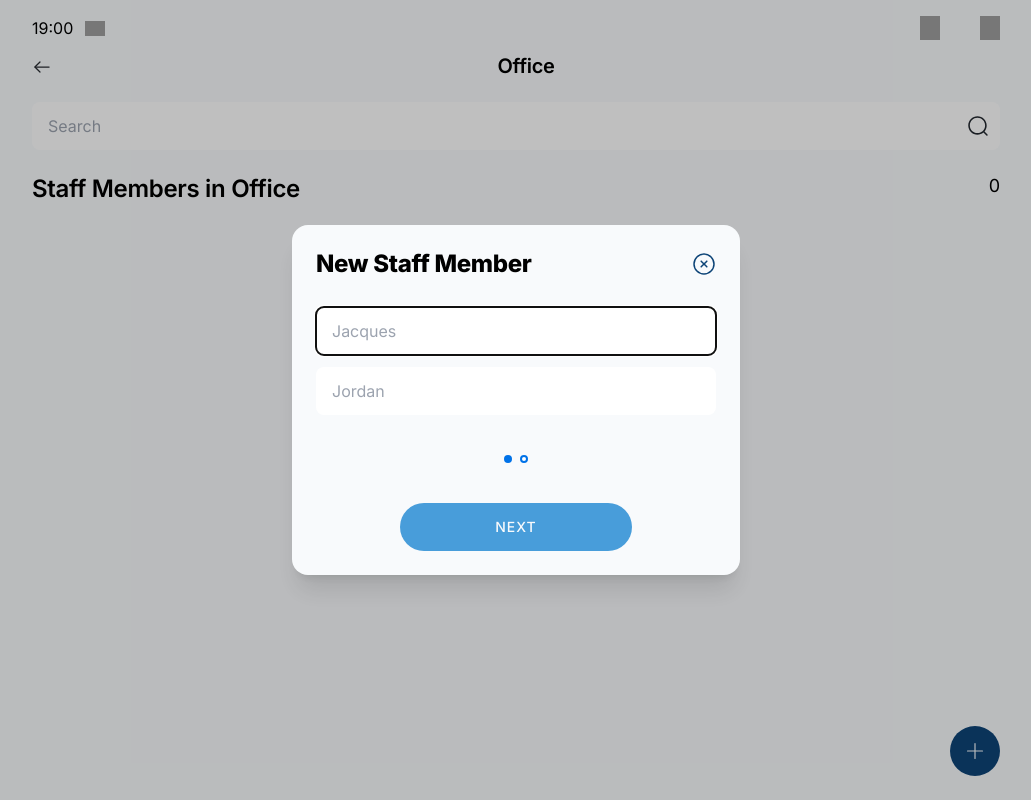
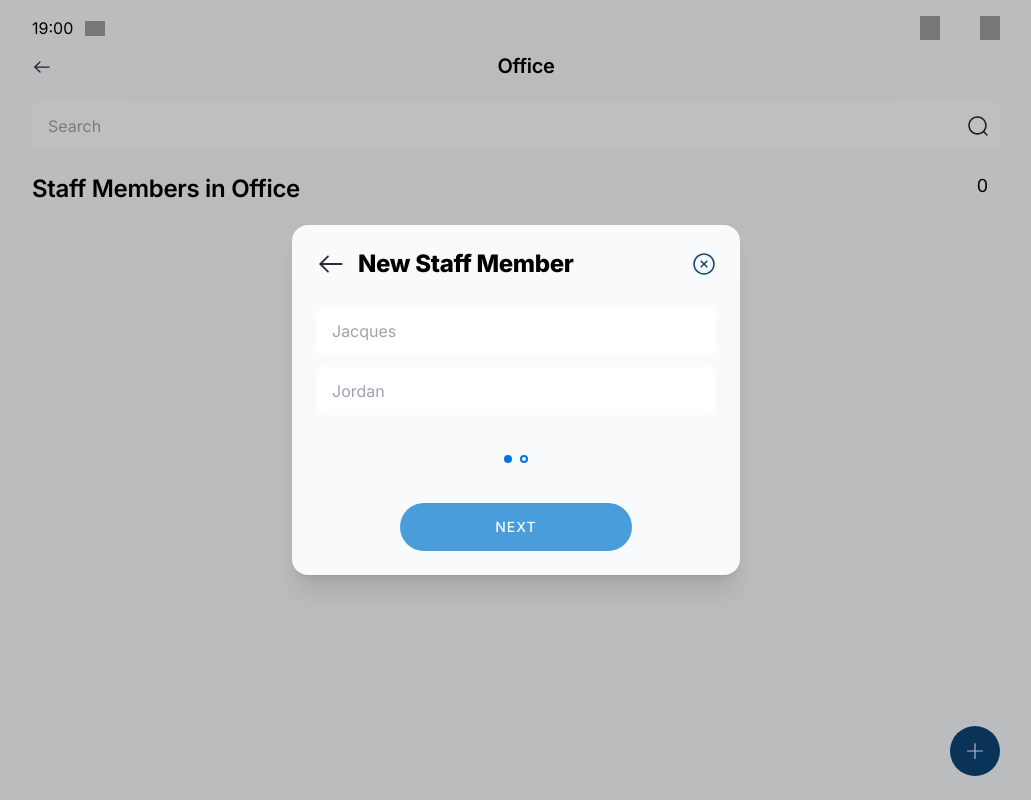
Before and after one commit to fGiordi/tecnical-assignment, a Next.js app: page /office/1 in a window 1280 px wide. Both pictures are taken after a click on the button 1099 px from the left and 751 px from the top of the page. Shown: the whole page, without its empty margins (124-1155 px from the left). Built offline with nearby package versions, Linux system fonts and the light colour scheme; grey boxes are pictures that could not be loaded.

Commit message:
refactored Modal title components

```diff
--- a/src/app/components/Buttons/ActionBtn.tsx
+++ b/src/app/components/Buttons/ActionBtn.tsx
@@ -16,7 +16,6 @@ export default function ActionBtn({
       type="submit"
       onClick={action}
       disabled={disabled}
-      // TODO: to addd font of 400?
       className={`uppercase text-center w-[232px] h-[48px] rounded-[100px] ${
         isNotDangerFill
           ? 'bg-office-specno-blue-normal text-light-gray-text'
--- a/src/app/components/Buttons/ActionFabBtn.tsx
+++ b/src/app/components/Buttons/ActionFabBtn.tsx
@@ -15,7 +15,6 @@ export default function ActionFabBtn({ page, action }: IActionBtn) {
   const router = useRouter();
 
   const goToPage = () => {
-    console.log('action', action);
     if (action) {
       action();
     } else {
--- a/src/app/components/Buttons/DeleteOfficeBtns.tsx
+++ b/src/app/components/Buttons/DeleteOfficeBtns.tsx
@@ -10,12 +10,9 @@ export default function DeleteOfficeBtns({
   onClose,
   deleteOffice
 }: IDeleteOfficeBtns) {
-  // TODO: store state of buttons with actions
-  // fetch actions from store -> db
   const deleteBtnsInfo: IActionBtn[] = [
     {
       name: 'Delete Office',
-      // TODO: to come from DB
       action: deleteOffice,
       fill: true,
       danger: true
--- a/src/app/components/Form/Input.tsx
+++ b/src/app/components/Form/Input.tsx
@@ -17,7 +17,6 @@ export default function Input({
   onChange
 }: IInput) {
   const handleChange = (event: React.ChangeEvent<HTMLInputElement>) => {
-    console.log('indis', event.target.value);
     if (onChange) {
       onChange(event.target.value);
     }
--- a/src/app/components/Form/StaffStepper.tsx
+++ b/src/app/components/Form/StaffStepper.tsx
@@ -40,25 +40,13 @@ export default function StaffStepper({
   const [preselectedAvatar, setPreSelectedAvatar] = useState<
     string | undefined | null
   >(staffMember?.avatar);
-  // TODO: store state of buttons with actions
 
-  // TODO: fetch actions from store -> db
-
-  // TODO: have active step state toggle
-
-  // next step function
   const nextStep = () => {
     increaseStepper();
   };
 
-  // prev step function
   const prevStep = () => {
     decreaseStepper();
-  };
-
-  // check if we are on final step
-  const isFinalStep = () => {
-    return step === Steps.Avatar;
   };
 
   const updateStaff = () => {
--- a/src/app/components/Modal/Titles/EditTitle.tsx
+++ b/src/app/components/Modal/Titles/EditTitle.tsx
@@ -1,9 +1,8 @@
 'use client';
 import Image from 'next/image';
 import CrossBtn from '@/app/components/SVGS/CrossBtn.svg';
-import BackBtn from '@/app/components/SVGS/BackBtn.svg';
-import { Dialog } from '@headlessui/react';
 import { useHelpersStore } from '@/store/helpers.store';
+import TitleIcon from './TitleIcon';
 
 interface EditTitle {
   title: string;
@@ -11,27 +10,22 @@ interface EditTitle {
 }
 
 export default function EditTitle({ title, onClose }: EditTitle) {
-  const { activeStepper } = useHelpersStore();
+  const { activeStepper, decreaseStepper } = useHelpersStore();
 
   const onFirstStep = activeStepper == 0;
 
-  const goToHome = () => {};
+  const goToHome = () => {
+    if (onFirstStep) {
+      onClose();
+    } else {
+      decreaseStepper();
+    }
+  };
 
   return (
     <section className="flex items-center justify-between">
       <div className="flex items-center gap-3">
-        {/* TODO: make this into component? */}
-        {!onFirstStep && (
-          <button onClick={goToHome}>
-            <Image src={BackBtn.src} width={30} height={30} alt="Close" />
-          </button>
-        )}
-        <Dialog.Title
-          as="h3"
-          className="font-extrabold leading-[29.05px] tracking-[-0.02rem] text-left text-[24px] text-bold-black"
-        >
-          {title}
-        </Dialog.Title>
+        <TitleIcon title={title} goToBack={goToHome} />
       </div>
       <Image
         src={CrossBtn.src}
--- /dev/null
+++ b/src/app/components/Modal/Titles/TitleIcon.tsx
@@ -0,0 +1,39 @@
+import Image from 'next/image';
+import BackBtn from '@/app/components/SVGS/BackBtn.svg';
+import { Dialog } from '@headlessui/react';
+
+interface TitleIcon {
+  title: string;
+  onClose?: () => void;
+  activeStepper?: number;
+  goToBack: () => void;
+}
+
+export default function TitleIcon({
+  title,
+  onClose,
+  activeStepper,
+  goToBack
+}: TitleIcon) {
+  const onFirstStep = activeStepper == 0;
+
+  const goToHome = () => {
+    goToBack();
+  };
+
+  return (
+    <>
+      {!onFirstStep && (
+        <button onClick={goToHome}>
+          <Image src={BackBtn.src} width={30} height={30} alt="Close" />
+        </button>
+      )}
+      <Dialog.Title
+        as="h3"
+        className="font-extrabold leading-[29.05px] tracking-[-0.02rem] text-left text-[24px] text-bold-black"
+      >
+        {title}
+      </Dialog.Title>
+    </>
+  );
+}
--- a/src/app/components/Modal/index.tsx
+++ b/src/app/components/Modal/index.tsx
@@ -1,9 +1,9 @@
 import { Fragment } from 'react';
 import { Dialog, Transition } from '@headlessui/react';
 import DeleteTitle from '@/app/components/Modal/Titles/DeleteTitle';
-import EditTitle from '@/app/components/Modal/Titles/EditTitle';
+import EditOrAddTitle from '@/app/components/Modal/Titles/EditTitle';
 
-type ModalTypes = 'delete' | 'edit' | 'info';
+type ModalTypes = 'delete' | 'edit' | 'info' | 'new';
 
 interface Modal {
   isOpen: boolean;
@@ -15,6 +15,7 @@ interface Modal {
 }
 
 export default function Modal({ title, isOpen, onClose, body, type }: Modal) {
+  const canEditOrAdd = type === 'edit' || type === 'new';
   return (
     <Transition appear show={isOpen} as={Fragment}>
       <Dialog as="section" className="relative z-10 " onClose={onClose}>
@@ -42,12 +43,11 @@ export default function Modal({ title, isOpen, onClose, body, type }: Modal) {
               leaveTo="opacity-0 scale-95"
             >
               <Dialog.Panel className="w-full max-w-md transform overflow-hidden rounded-2xl bg-specno-light-bg p-6 text-left align-middle shadow-xl transition-all">
-                {/*TODO: Create TitleType Component */}
                 {type === 'delete' && (
                   <DeleteTitle title={title} onClose={onClose} />
                 )}
-                {type === 'edit' && (
-                  <EditTitle title={title} onClose={onClose} />
+                {canEditOrAdd && (
+                  <EditOrAddTitle title={title} onClose={onClose} />
                 )}
 
                 <div className="mt-7">{body}</div>
--- a/src/app/components/Office/OfficeCard.tsx
+++ b/src/app/components/Office/OfficeCard.tsx
@@ -19,12 +19,7 @@ interface IOfficeCard {
 }
 
 export default function OfficeCard({ office, id, view }: IOfficeCard) {
-  const goToOfficeView = () => {};
-
   const [moreInfo, setShowMoreInfo] = useState(false);
-
-  // questions some px I did round eg, 11.6 in specno card heading I made it 12px?
-  // same with 9.3 margin bottom of 5 staff members , making it 9
 
   const collapse = () => {
     setShowMoreInfo((preve) => !preve);
@@ -83,7 +78,7 @@ export default function OfficeCard({ office, id, view }: IOfficeCard) {
               />
             </button>
           </div>
-          {moreInfo && (
+          {moreInfo && toggledOffice && (
             <div className="flex flex-col gap-3 items-start">
               <IconText
                 imgName="Phone Icon"
--- a/src/pageClientViews/LandingOffices.tsx
+++ b/src/pageClientViews/LandingOffices.tsx
@@ -13,13 +13,7 @@ export default function LandingOffices() {
           There are currently no offices added to the application
         </h2>
       )}
-      <div className="flex md:grid md:grid-cols-3   gap-7 w-full ">
-        {/* @ts-ignore */}
-        {/* {storedData &&
-          // @ts-ignore
-          storedData.map((office, index) => {
-            return <OfficeCard key={index} office={office} id={office.id} />;
-          })} */}
+      <div className="flex md:grid md:grid-cols-3 md:px-6  gap-7 w-full ">
         {offices &&
           offices.map((office, index) => {
             return (
--- a/src/pageClientViews/ViewOffice.tsx
+++ b/src/pageClientViews/ViewOffice.tsx
@@ -125,13 +125,15 @@ export default function Office({ id }: IViewOffice) {
         />
       </div>
       <div className="flex flex-col gap-[14px] mt-6">
-        <div className="flex justify-between">
+        <div className="flex justify-between pr-3">
           <h2 className="font-semibold text-[24px] leading-[30px] tracking-[-0.02rem] ">
             Staff Members in Office
           </h2>
-          <h3 className="font-normal text-[18px] leading-[24px] text-bold-black">
-            {office?.maximumCapacity || 0}
-          </h3>
+          <div>
+            <h3 className="font-normal text-[18px] leading-[24px] text-bold-black">
+              {office?.maximumCapacity || 0}
+            </h3>
+          </div>
         </div>
         {currentOffice?.staff.map((staff) => {
           return (
--- a/src/store/offices.store.ts
+++ b/src/store/offices.store.ts
@@ -150,7 +150,6 @@ export const useOfficeStore = create<OfficeStore>((set, get) => ({
       return office;
     });
 
-    console.log('searching staff', allOffices);
     set({
       offices: allOffices
     });
```
